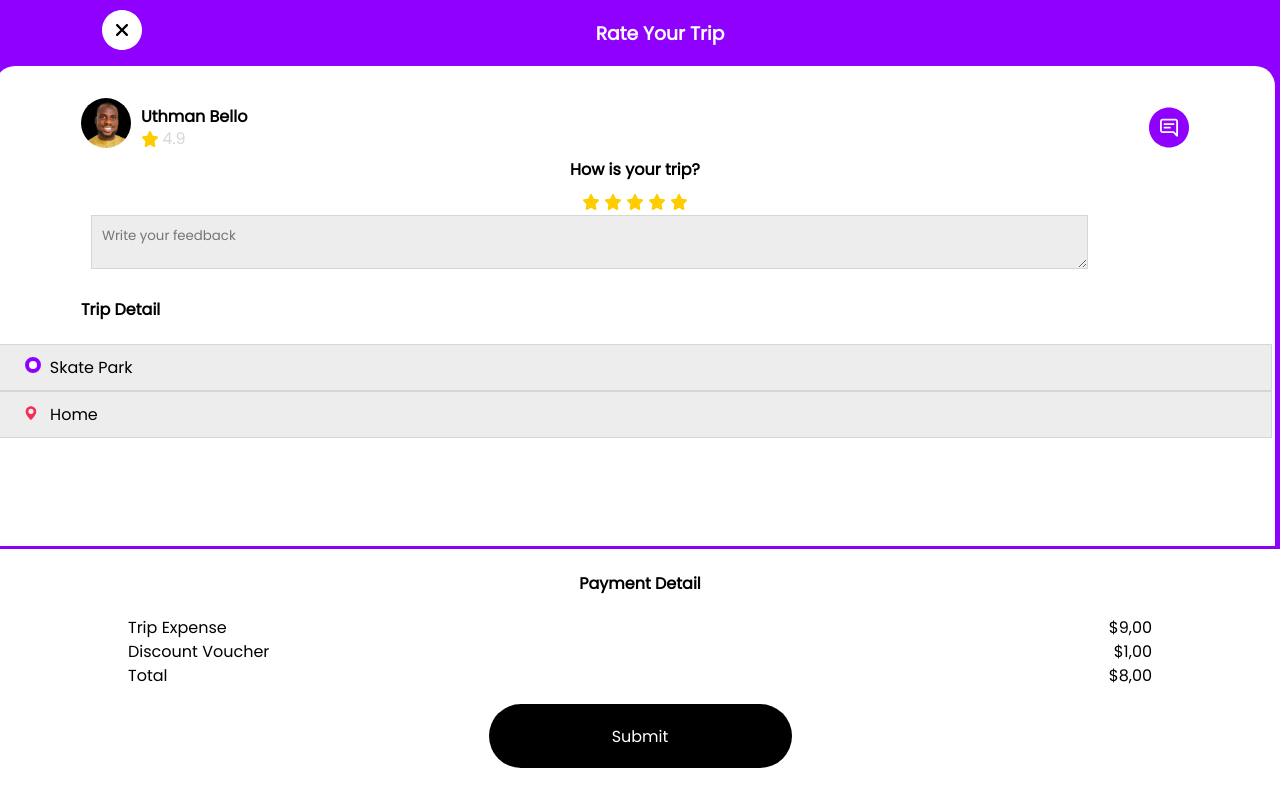
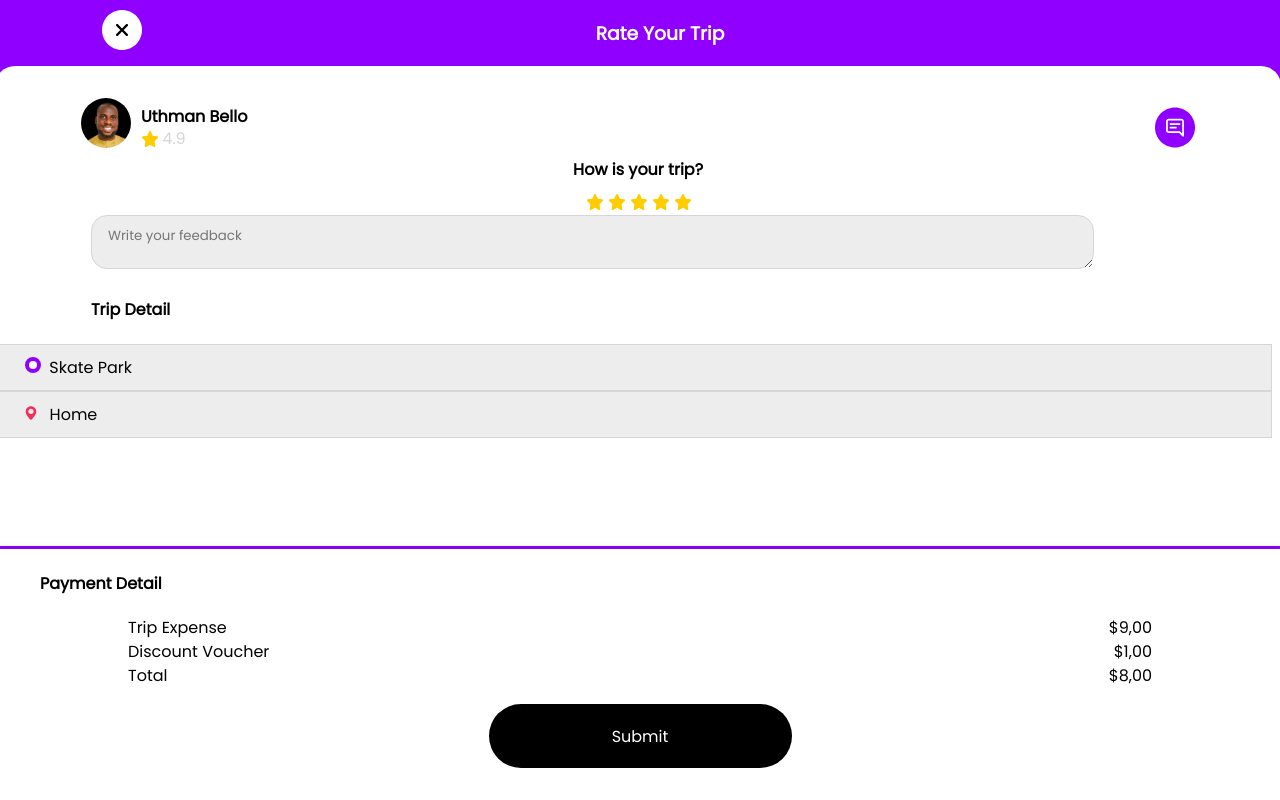
Before and after one commit to Uthmanbello/taxi-app, a plain HTML site: page rating.html in a window 1280 px wide. Drawn offline with Linux system fonts and the light colour scheme.

Commit message:
Adjust styling of trip detail

```diff
--- a/rating.html
+++ b/rating.html
@@ -45,7 +45,7 @@
         </div>
 
         <div>
-          <h4>Trip Detail</h4>
+          <h4 class="trip-detail">Trip Detail</h4>
           <div class="detail-items">
             <div></li><img src="images/ellipse.svg">&nbsp;&nbsp;Skate Park</div>
             <div><img src="images/ic_pin.svg">&nbsp;&nbsp;&nbsp;Home</div>
--- a/styles.css
+++ b/styles.css
@@ -297,7 +297,7 @@ li {
   height: 60vh;
   border-top-left-radius: 20px;
   border-top-right-radius: 20px;
-  width: 100vw;
+  width: 100.5vw;
   margin: 0% -10%;
   padding: 2% 8%;
 }
@@ -345,17 +345,21 @@ star-rating {
   width: 90%;
   margin-left: 10px;
   margin-right: 10px;
-  padding-left: 10px;
+  padding-left: 16px;
   padding-top: 10px;
   border: 1px solid #d6d6d6;
   background-color: #EDEDED;
+  border-radius: 16px;
 }
 
-payment-detail {
-  text-align: justify;
-  margin-bottom: -40px;
-  margin-top: -40px;
+.payment-detail {
+  margin-right: auto;
 }
+
+.trip-detail {
+  margin-left: 10px;
+}
+
 .detail-items div {
   border: 1px solid #d6d6d6;
   background-color: #EDEDED;
```
